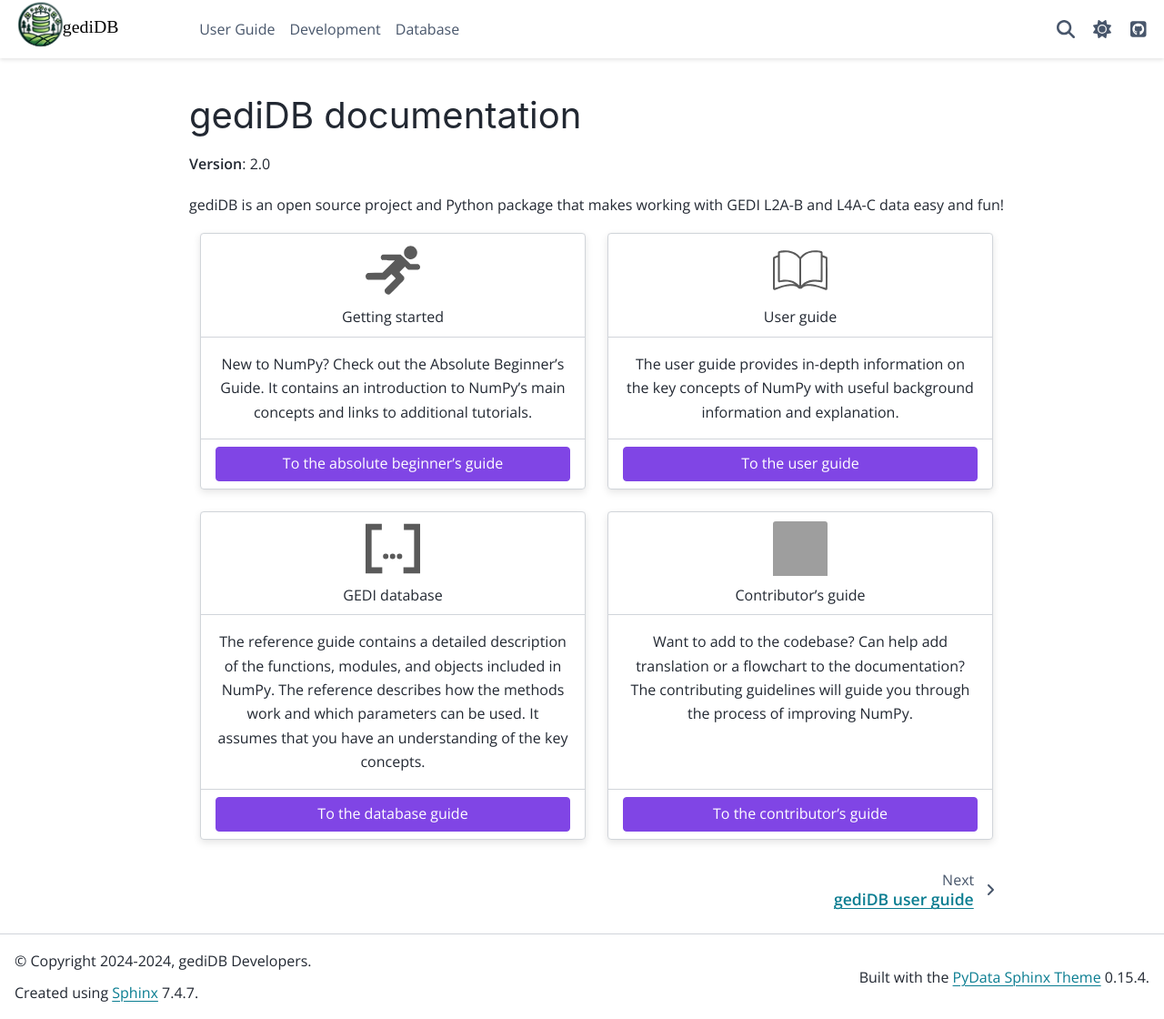
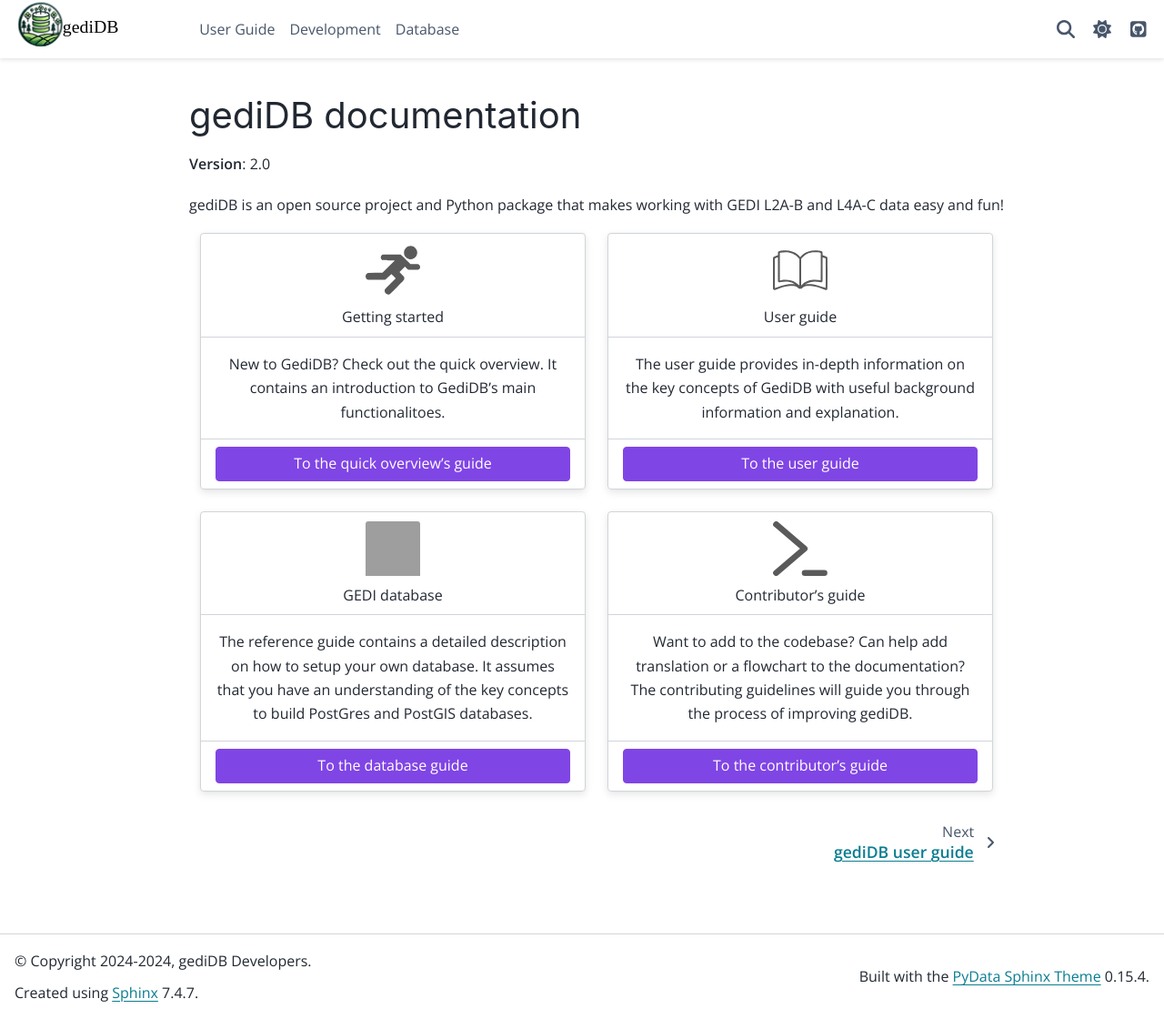
Before and after one commit to simonbesnard1/gedidb, a Sphinx documentation site: the page built from doc/index.rst, in a window 1280 px wide and 1120 px high. Shown: the whole window at 91% size. Built offline with Sphinx 7.4.7 and the PyData theme 0.15.4, drawn with Linux system fonts in a browser that asks for light colours; grey boxes are pictures that could not be loaded.

Commit message:
finish quick-overview page

```diff
--- a/doc/index.rst
+++ b/doc/index.rst
@@ -27,8 +27,8 @@
         Getting started
         ^^^
 
-        New to NumPy? Check out the Absolute Beginner's Guide. It contains an
-        introduction to NumPy's main concepts and links to additional tutorials.
+        New to GediDB? Check out the quick overview. It contains an
+        introduction to GediDB's main functionalitoes.
 
         +++
 
@@ -37,7 +37,7 @@
             :color: secondary
             :click-parent:
 
-            To the absolute beginner's guide
+            To the quick overview's guide
 
     .. grid-item-card::
         :img-top: /_static/index-images/user_guide.svg
@@ -47,7 +47,7 @@
         ^^^
 
         The user guide provides in-depth information on the
-        key concepts of NumPy with useful background information and explanation.
+        key concepts of GediDB with useful background information and explanation.
 
         +++
 
@@ -59,16 +59,15 @@
             To the user guide
 
     .. grid-item-card::
-        :img-top: /_static/index-images/api.svg
+        :img-top: /_static/index-images/database.svg
         :text-align: center
 
         GEDI database
         ^^^
 
-        The reference guide contains a detailed description of the functions,
-        modules, and objects included in NumPy. The reference describes how the
-        methods work and which parameters can be used. It assumes that you have an
-        understanding of the key concepts.
+        The reference guide contains a detailed description on how to setup your own database.
+        It assumes that you have an understanding of the key concepts to build
+        PostGres and PostGIS databases.
 
         +++
 
@@ -80,7 +79,7 @@
             To the database guide
 
     .. grid-item-card::
-        :img-top: /_static/index-images/database.svg
+        :img-top: /_static/index-images/contributor.svg
         :text-align: center
 
         Contributor's guide
@@ -88,7 +87,7 @@
 
         Want to add to the codebase? Can help add translation or a flowchart to the
         documentation? The contributing guidelines will guide you through the
-        process of improving NumPy.
+        process of improving gediDB.
 
         +++
 
```
Also changed, not shown: doc/database/index.rst (+7 -5 lines), doc/user/quick-overview.rst (+42 -45 lines), doc/_static/advanced_selection_interpolation.svg (deleted), doc/_static/ci.png (deleted), doc/_static/config_files/data_config.yml (renamed from doc/_static/database_setup/data_config.yml), doc/_static/dask_array.png (deleted), doc/_static/dataset-diagram.png (deleted), doc/_static/index-images/api.svg (deleted), doc/_static/numfocus_logo.png (deleted), doc/_static/opendap-prism-tmax.png (deleted), doc/_static/view-docs.png (deleted), 3 other files.
